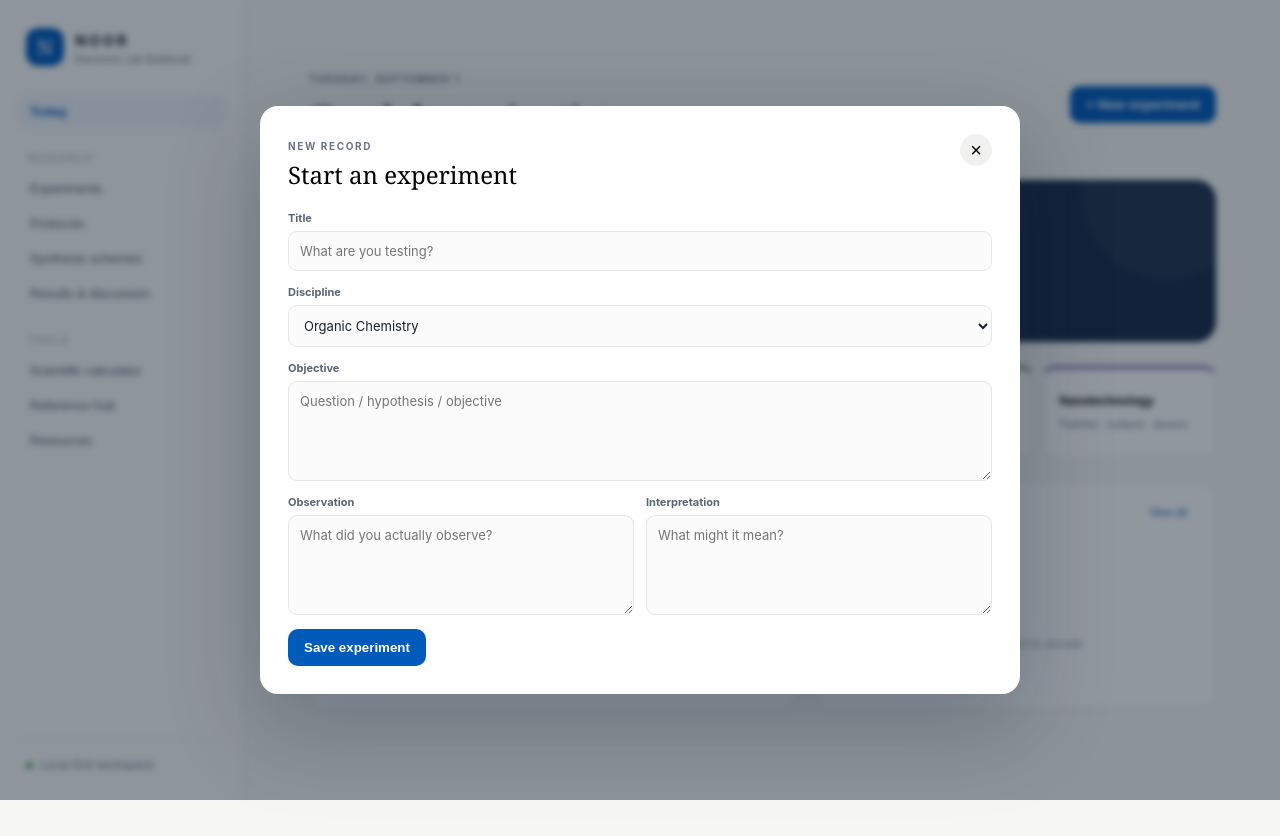
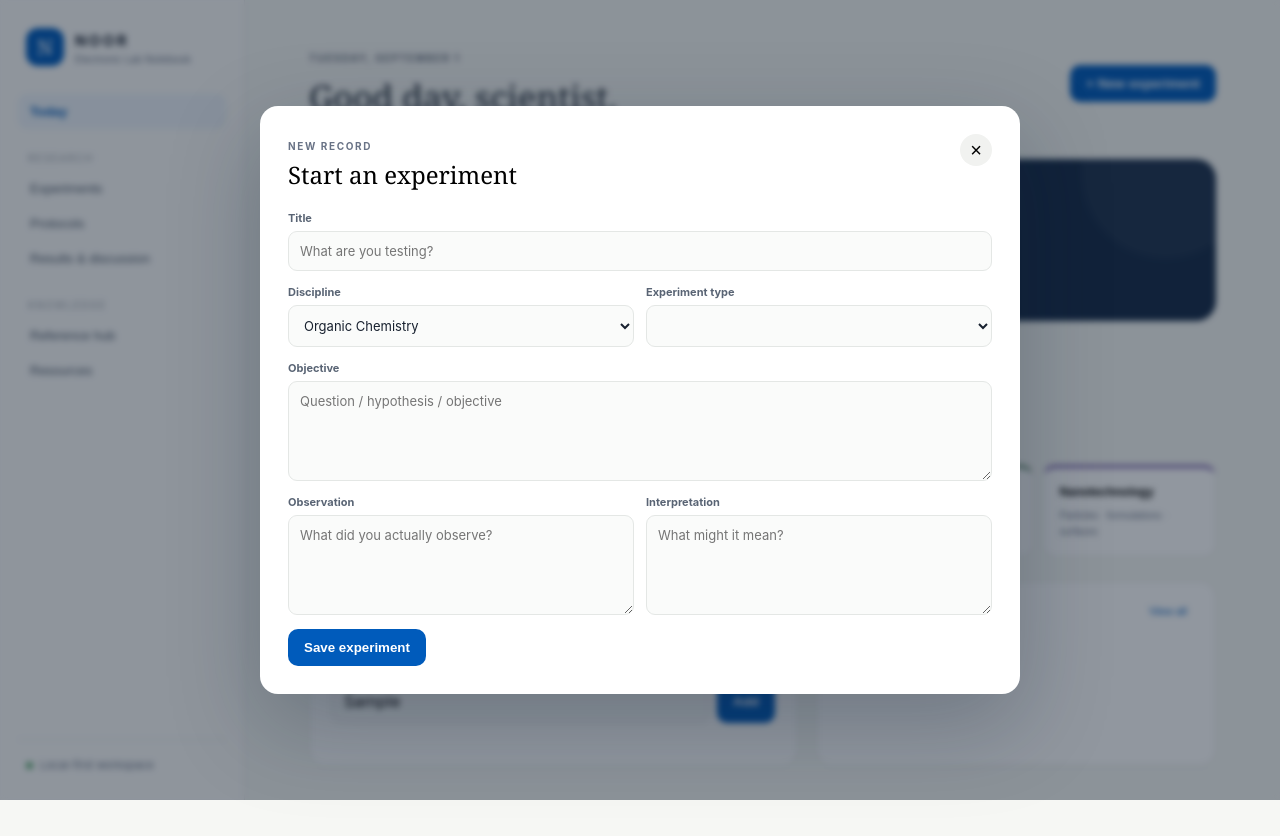
Before and after one commit to so-sonali/noor, a plain HTML site: page index.html in a window 1280 px wide. Both pictures are taken after typing "Sample" into the empty fields and a click on the button "+ New experiment". Before the commit the page ends 800 px from the top, so only its background shows below. Drawn offline with Linux system fonts and the light colour scheme.

Commit message:
Add discipline-aware NOOR workspaces

```diff
--- a/index.html
+++ b/index.html
@@ -1,110 +1,13 @@
-<!doctype html>
-<html lang="en">
-<head>
-  <meta charset="utf-8" />
-  <meta name="viewport" content="width=device-width,initial-scale=1" />
-  <meta name="theme-color" content="#005bbb" />
-  <title>NOOR — Electronic Lab Notebook</title>
-  <link rel="stylesheet" href="styles.css" />
-</head>
-<body>
-  <aside class="sidebar">
-    <div class="brand"><span class="mark">N</span><div><strong>NOOR</strong><small>Electronic Lab Notebook</small></div></div>
-    <nav>
-      <button class="nav active" data-view="today">Today</button>
-      <p class="nav-label">Research</p>
-      <button class="nav" data-view="experiments">Experiments</button>
-      <button class="nav" data-view="protocols">Protocols</button>
-      <button class="nav" data-view="synthesis">Synthesis schemes</button>
-      <button class="nav" data-view="results">Results & discussion</button>
-      <p class="nav-label">Tools</p>
-      <button class="nav" data-view="calculator">Scientific calculator</button>
-      <button class="nav" data-view="references">Reference hub</button>
-      <button class="nav" data-view="resources">Resources</button>
-    </nav>
-    <div class="offline"><span class="dot"></span><span id="offlineText">Local-first workspace</span></div>
-  </aside>
-
-  <main>
-    <header class="topbar">
-      <div><p class="eyebrow" id="dateLabel"></p><h1 id="pageTitle">Good day, scientist.</h1></div>
-      <button class="primary" id="newExperiment">+ New experiment</button>
-    </header>
-
-    <section id="today" class="view active-view">
-      <div class="quote-card">
-        <span class="quote-mark">“</span>
-        <blockquote id="quoteText"></blockquote>
-        <p id="quoteAuthor"></p>
-      </div>
-
-      <div class="discipline-grid">
-        <button class="discipline orgo"><b>Organic Chemistry</b><span>Reactions · structures · synthesis</span></button>
-        <button class="discipline electro"><b>Electrochemistry</b><span>Cells · cycling · calculations</span></button>
-        <button class="discipline biochem"><b>Biochemistry</b><span>Buffers · assays · biomolecules</span></button>
-        <button class="discipline materials"><b>Materials Science</b><span>Fabrication · characterization</span></button>
-        <button class="discipline nano"><b>Nanotechnology</b><span>Particles · surfaces · devices</span></button>
-      </div>
-
-      <div class="dashboard-grid">
-        <article class="panel">
-          <div class="panel-head"><div><span class="kicker">TODAY</span><h2>Bench list</h2></div><span class="count" id="taskCount">0</span></div>
-          <form id="taskForm" class="inline-form"><input id="taskInput" placeholder="Add a lab task…" autocomplete="off"/><button>Add</button></form>
-          <ul id="taskList" class="task-list"></ul>
-        </article>
-        <article class="panel">
-          <div class="panel-head"><div><span class="kicker">RECENT</span><h2>Experiments</h2></div><button class="text-button" data-jump="experiments">View all</button></div>
-          <div id="recentExperiments" class="empty-state">No experiments yet.<br><span>Start with the question you want to answer.</span></div>
-        </article>
-      </div>
-    </section>
-
-    <section id="experiments" class="view">
-      <div class="section-intro"><span class="kicker">RESEARCH</span><h2>Experiments</h2><p>Keep the record of what happened separate from what you think it means.</p></div>
-      <div id="experimentList" class="cards"></div>
-    </section>
-
-    <section id="protocols" class="view"><div class="section-intro"><span class="kicker">LIBRARY</span><h2>Protocols</h2><p>Long-form methods built to be optimized, versioned, and reused.</p></div><div class="placeholder">Protocol versioning is next on the bench.</div></section>
-    <section id="synthesis" class="view"><div class="section-intro"><span class="kicker">CHEMISTRY</span><h2>Synthesis schemes</h2><p>A future home for reaction schemes, structures, conditions, yields, and ChemDraw-friendly exchange.</p></div><div class="placeholder">Structure editor integration planned.</div></section>
-    <section id="results" class="view"><div class="section-intro"><span class="kicker">INTERPRETATION</span><h2>Results & discussion</h2><p>Connect observations across experiments without rewriting the raw record.</p></div><div class="placeholder">Project-level discussion workspace planned.</div></section>
-
-    <section id="calculator" class="view">
-      <div class="section-intro"><span class="kicker">TOOLS</span><h2>Scientific calculator</h2><p>Fast calculations without leaving your notebook.</p></div>
-      <div class="calculator"><input id="calcDisplay" value="" placeholder="e.g. (2.5*10^3)/6.022e23"/><div class="calc-actions"><button id="calculate">Calculate</button><button class="secondary" id="clearCalc">Clear</button></div><output id="calcResult">—</output></div>
-    </section>
-
-    <section id="references" class="view">
-      <div class="section-intro"><span class="kicker">REFERENCE</span><h2>Quick reference</h2><p>The constants you reach for repeatedly.</p></div>
-      <div class="reference-grid">
-        <article><span>Avogadro constant</span><b>6.022 140 76 × 10²³ mol⁻¹</b></article>
-        <article><span>Faraday constant</span><b>96 485.332 12 C mol⁻¹</b></article>
-        <article><span>Gas constant R</span><b>8.314 462 618 J mol⁻¹ K⁻¹</b></article>
-        <article><span>Planck constant</span><b>6.626 070 15 × 10⁻³⁴ J s</b></article>
-      </div>
-    </section>
-
-    <section id="resources" class="view">
-      <div class="section-intro"><span class="kicker">LINKS</span><h2>Scientific resources</h2><p>Reliable starting points, organized around actual bench work.</p></div>
-      <div class="resource-grid">
-        <a href="https://pubchem.ncbi.nlm.nih.gov" target="_blank" rel="noreferrer"><b>PubChem</b><span>Compounds, properties & safety</span></a>
-        <a href="https://webbook.nist.gov/chemistry/" target="_blank" rel="noreferrer"><b>NIST Chemistry WebBook</b><span>Spectra & thermochemical data</span></a>
-        <a href="https://www.rcsb.org" target="_blank" rel="noreferrer"><b>RCSB PDB</b><span>Protein structures</span></a>
-        <a href="https://pubmed.ncbi.nlm.nih.gov" target="_blank" rel="noreferrer"><b>PubMed</b><span>Biomedical literature</span></a>
-      </div>
-    </section>
-  </main>
-
-  <dialog id="experimentDialog">
-    <form id="experimentForm" method="dialog">
-      <div class="dialog-head"><div><span class="kicker">NEW RECORD</span><h2>Start an experiment</h2></div><button type="button" class="icon-button" id="closeDialog">×</button></div>
-      <label>Title<input id="expTitle" required placeholder="What are you testing?"/></label>
-      <label>Discipline<select id="expDiscipline"><option>Organic Chemistry</option><option>Electrochemistry</option><option>Biochemistry</option><option>Materials Science</option><option>Nanotechnology</option></select></label>
-      <label>Objective<textarea id="expObjective" placeholder="Question / hypothesis / objective"></textarea></label>
-      <div class="split"><label>Observation<textarea id="expObservation" placeholder="What did you actually observe?"></textarea></label><label>Interpretation<textarea id="expInterpretation" placeholder="What might it mean?"></textarea></label></div>
-      <button class="primary" value="default">Save experiment</button>
-    </form>
-  </dialog>
-
-  <script src="app.js"></script>
-</body>
-</html>
+<!doctype html><html lang="en"><head><meta charset="utf-8"><meta name="viewport" content="width=device-width,initial-scale=1"><meta name="theme-color" content="#005bbb"><title>NOOR — Electronic Lab Notebook</title><link rel="stylesheet" href="styles.css"></head><body>
+<aside class="sidebar"><div class="brand"><span class="mark">N</span><div><strong>NOOR</strong><small>Electronic Lab Notebook</small></div></div><nav><button class="nav active" data-view="today">Today</button><p class="nav-label">Research</p><button class="nav" data-view="experiments">Experiments</button><button class="nav" data-view="protocols">Protocols</button><button class="nav" data-view="results">Results & discussion</button><p class="nav-label">Knowledge</p><button class="nav" data-view="references">Reference hub</button><button class="nav" data-view="resources">Resources</button></nav><div class="offline"><span class="dot"></span><span id="offlineText">Local-first workspace</span></div></aside>
+<main><header class="topbar"><div><p class="eyebrow" id="dateLabel"></p><h1 id="pageTitle">Good day, scientist.</h1></div><button class="primary" id="newExperiment">+ New experiment</button></header>
+<section id="today" class="view active-view"><div class="quote-card"><span class="quote-mark">“</span><blockquote id="quoteText"></blockquote><p id="quoteAuthor"></p></div><div class="section-intro compact"><span class="kicker">CHOOSE YOUR BENCH</span><h2>What kind of science are you doing?</h2><p>Each workspace changes its experiment templates, references, and calculations.</p></div><div class="discipline-grid">
+<button class="discipline orgo" data-discipline="Organic Chemistry"><b>Organic Chemistry</b><span>Synthesis · reactions · purification</span></button><button class="discipline electro" data-discipline="Electrochemistry"><b>Electrochemistry</b><span>Cells · cycling · electrodes</span></button><button class="discipline biochem" data-discipline="Biochemistry"><b>Biochemistry</b><span>Cells · PCR · assays · buffers</span></button><button class="discipline materials" data-discipline="Materials Science"><b>Materials Science</b><span>Fabrication · films · characterization</span></button><button class="discipline nano" data-discipline="Nanotechnology"><b>Nanotechnology</b><span>Particles · formulations · surfaces</span></button></div>
+<div class="dashboard-grid"><article class="panel"><div class="panel-head"><div><span class="kicker">TODAY</span><h2>Bench list</h2></div><span class="count" id="taskCount">0</span></div><form id="taskForm" class="inline-form"><input id="taskInput" placeholder="Add a lab task…"><button>Add</button></form><ul id="taskList" class="task-list"></ul></article><article class="panel"><div class="panel-head"><div><span class="kicker">RECENT</span><h2>Experiments</h2></div><button class="text-button" data-jump="experiments">View all</button></div><div id="recentExperiments" class="empty-state"></div></article></div></section>
+<section id="workspace" class="view"><div class="workspace-head"><div><span class="kicker" id="workspaceKicker">DISCIPLINE</span><h2 id="workspaceTitle"></h2><p id="workspaceBlurb"></p></div><button class="primary" id="workspaceNew">+ New experiment</button></div><div id="templateStrip" class="template-strip"></div><div class="workspace-grid"><div><h3 class="minihead">Contextual tools <span class="goose">Silly Goose inside</span></h3><div id="toolGrid" class="tool-grid"></div></div><div><h3 class="minihead">Quick reference</h3><div id="disciplineRefs" class="discipline-refs"></div></div></div><div id="toolPanel" class="tool-panel hidden"></div></section>
+<section id="experiments" class="view"><div class="section-intro"><span class="kicker">RESEARCH</span><h2>Experiments</h2><p>Observation stays separate from interpretation.</p></div><div id="experimentList" class="cards"></div></section>
+<section id="protocols" class="view"><div class="section-intro"><span class="kicker">LIBRARY</span><h2>Protocols</h2><p>Reusable methods with optimization notes and versions.</p></div><div class="placeholder">Protocol editor is the next record type to connect to experiments.</div></section>
+<section id="results" class="view"><div class="section-intro"><span class="kicker">INTERPRETATION</span><h2>Results & discussion</h2><p>Build conclusions across experiments while preserving the raw record.</p></div><div class="placeholder">Project-level synthesis will aggregate linked experiment records here.</div></section>
+<section id="references" class="view"><div class="section-intro"><span class="kicker">REFERENCE</span><h2>Reference hub</h2><p>Universal constants plus discipline-specific references inside each bench.</p></div><div class="reference-grid"><article><span>Avogadro constant</span><b>6.022 140 76 × 10²³ mol⁻¹</b></article><article><span>Faraday constant</span><b>96 485.332 12 C mol⁻¹</b></article><article><span>Gas constant R</span><b>8.314 462 618 J mol⁻¹ K⁻¹</b></article><article><span>Planck constant</span><b>6.626 070 15 × 10⁻³⁴ J s</b></article></div></section>
+<section id="resources" class="view"><div class="section-intro"><span class="kicker">LINKS</span><h2>Scientific resources</h2></div><div class="resource-grid"><a href="https://pubchem.ncbi.nlm.nih.gov" target="_blank"><b>PubChem</b><span>Compounds, properties & safety</span></a><a href="https://webbook.nist.gov/chemistry/" target="_blank"><b>NIST Chemistry WebBook</b><span>Spectra & thermochemical data</span></a><a href="https://www.rcsb.org" target="_blank"><b>RCSB PDB</b><span>Protein structures</span></a><a href="https://pubmed.ncbi.nlm.nih.gov" target="_blank"><b>PubMed</b><span>Biomedical literature</span></a></div></section></main>
+<dialog id="experimentDialog"><form id="experimentForm"><div class="dialog-head"><div><span class="kicker">NEW RECORD</span><h2>Start an experiment</h2></div><button type="button" class="icon-button" id="closeDialog">×</button></div><label>Title<input id="expTitle" required placeholder="What are you testing?"></label><div class="split"><label>Discipline<select id="expDiscipline"><option>Organic Chemistry</option><option>Electrochemistry</option><option>Biochemistry</option><option>Materials Science</option><option>Nanotechnology</option></select></label><label>Experiment type<select id="expType"></select></label></div><label>Objective<textarea id="expObjective" placeholder="Question / hypothesis / objective"></textarea></label><div class="split"><label>Observation<textarea id="expObservation" placeholder="What did you actually observe?"></textarea></label><label>Interpretation<textarea id="expInterpretation" placeholder="What might it mean?"></textarea></label></div><button class="primary">Save experiment</button></form></dialog><script src="app.js"></script></body></html>
```
